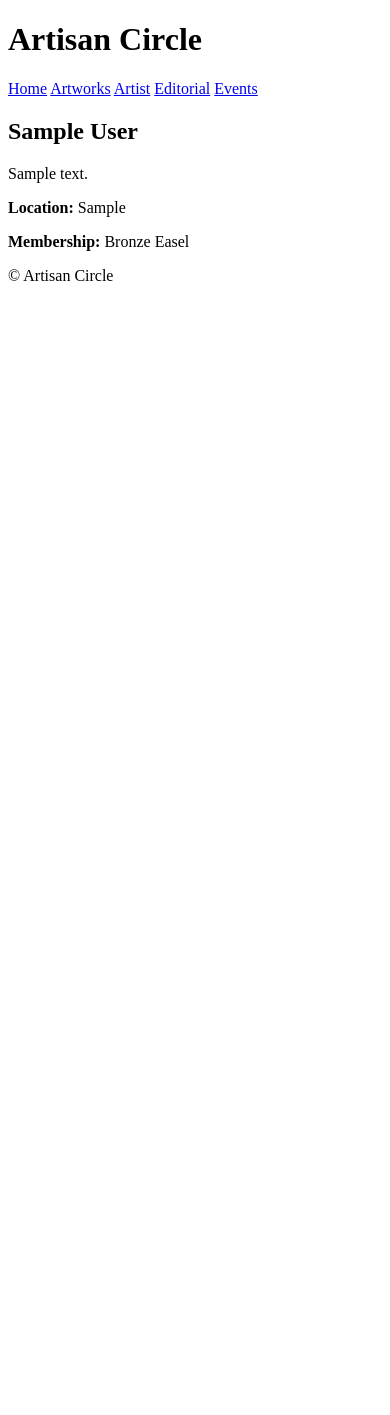
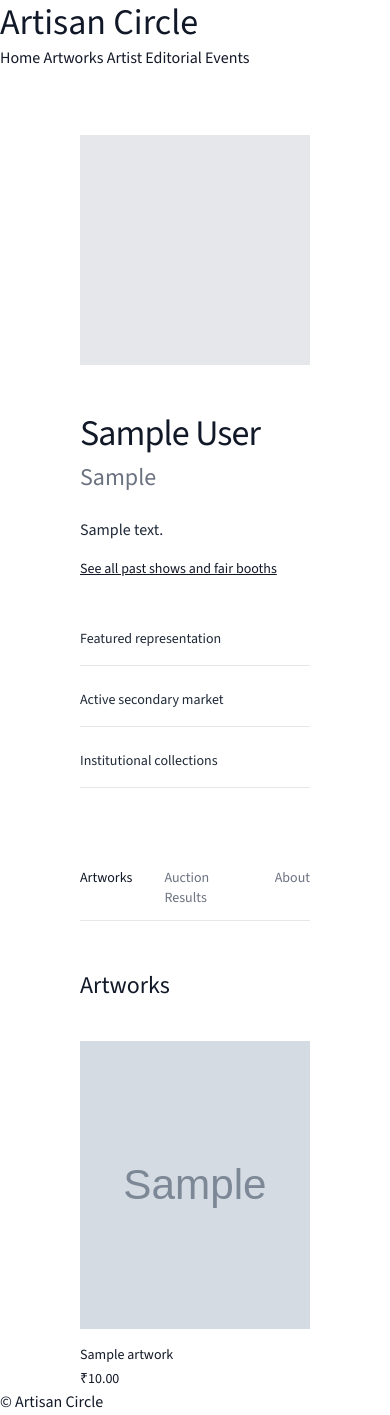
Before and after one commit to Swayam0604/The-Artisan-Circle, a Django app: a page that uses frontend/templates/base.html in a window 390 px wide. Before the commit the page ends 281 px from the top, so only its background shows below. Run offline with Django 5.2, Linux system fonts and the light colour scheme; tables that the repository leaves empty hold one stand-in row (values such as "Sample post"); grey boxes marked "Sample" are stand-in pictures; some libraries are stand-ins or nearby versions.

Commit message:
Day 4: Artist page layout foundation (Artsy-style)

```diff
--- /dev/null
+++ b/frontend/static/css/artwork.css
@@ -0,0 +1,12 @@
+.artwork-main-image {
+  max-width: 720px;
+  margin: 40px auto;
+}
+
+.artwork-main-image img {
+  width: 100%;
+  height: auto;
+  display: block;
+  border: 1px solid #e5e5e5;
+  background: #f6f6f6;
+}
--- a/frontend/templates/artist/profile.html
+++ b/frontend/templates/artist/profile.html
@@ -1,12 +1,128 @@
 {% extends "base.html" %}
+{% load static %}
 
 {% block title %}
-{{ artist.first_name }} {{ artist.last_name }} ·  Artisan Circle
+{{ artist.first_name }} {{ artist.last_name }} · Artisan Circle
 {% endblock %}
 
 {% block content %}
-<h2>{{ artist.first_name }} {{ artist.last_name }}</h2>
-<p>{{ artist.bio }}</p>
-<p><strong>Location:</strong> {{ artist.location }}</p>
-<p><strong>Membership:</strong> {{ artist.get_membership_plan_display }}</p>
+
+<!-- PAGE CONTAINER -->
+<section class="max-w-[1400px] mx-auto px-10">
+
+  <!-- TOP: Artist Header -->
+  <div class="grid grid-cols-1 lg:grid-cols-12 gap-12 mt-16">
+
+    <!-- LEFT: Artist Image -->
+    <div class="lg:col-span-4">
+      {% if artist.profile_image %}
+        <img
+          src="{{ artist.profile_image.url }}"
+          alt="{{ artist.first_name }} {{ artist.last_name }}"
+          class="w-full aspect-square object-cover bg-gray-100"
+        >
+      {% else %}
+        <div class="w-full aspect-square bg-gray-200"></div>
+      {% endif %}
+    </div>
+
+    <!-- CENTER: Artist Info -->
+    <div class="lg:col-span-5">
+      <h1 class="text-4xl font-light tracking-tight">
+        {{ artist.first_name }} {{ artist.last_name }}
+      </h1>
+
+      <p class="mt-2 text-2xl text-gray-500">
+        {{ artist.location }}{% if artist.birth_year %}, {{ artist.birth_year }}{% endif %}
+      </p>
+
+      <p class="mt-6 max-w-xl text-base leading-relaxed text-gray-800">
+        {{ artist.bio }}
+      </p>
+
+      <a href="#" class="inline-block mt-4 text-sm underline">
+        See all past shows and fair booths
+      </a>
+    </div>
+
+    <!-- RIGHT: Credibility Panels -->
+    <aside class="lg:col-span-3 text-sm text-gray-800 space-y-6">
+
+      <div class="border-b pb-4">
+        <p class="font-medium">Featured representation</p>
+      </div>
+
+      <div class="border-b pb-4">
+        <p class="font-medium">Active secondary market</p>
+      </div>
+
+      <div class="border-b pb-4">
+        <p class="font-medium">Institutional collections</p>
+      </div>
+
+    </aside>
+
+  </div>
+
+  <!-- TABS (static for now) -->
+  <div class="flex gap-8 mt-20 border-b pb-3 text-sm">
+    <span class="font-medium">Artworks</span>
+    <span class="text-gray-500">Auction Results</span>
+    <span class="text-gray-500">About</span>
+  </div>
+
+  <!-- ARTWORKS GRID -->
+  <section class="mt-12">
+
+    <h2 class="text-2xl font-medium mb-10">
+      Artworks
+    </h2>
+
+    <div class="grid grid-cols-1 sm:grid-cols-2 lg:grid-cols-4 gap-x-10 gap-y-20">
+
+      {% for artwork in artworks %}
+        <div>
+
+          <a href="{% url 'artworks:artwork-detail' artwork.slug %}">
+
+            {% with artwork.images.all|dictsort:"order"|first as img %}
+              {% if img %}
+                <img
+                  src="{{ img.images.url }}"
+                  alt="{{ artwork.title }}"
+                  class="w-full aspect-[4/5] object-cover bg-gray-100"
+                >
+              {% else %}
+                <img
+                  src="{% static 'images/placeholder-artwork.jpg' %}"
+                  class="w-full aspect-[4/5] object-cover bg-gray-100"
+                >
+              {% endif %}
+            {% endwith %}
+
+            <h3 class="mt-4 text-sm">
+              {{ artwork.title }}
+            </h3>
+
+            {% if artwork.is_for_sale and artwork.price %}
+              <p class="mt-1 text-sm font-medium">
+                ₹{{ artwork.price }}
+              </p>
+            {% else %}
+              <p class="mt-1 text-sm text-gray-500">
+                Not for sale
+              </p>
+            {% endif %}
+
+          </a>
+
+        </div>
+      {% endfor %}
+
+    </div>
+
+  </section>
+
+</section>
+
 {% endblock %}
--- a/frontend/templates/base.html
+++ b/frontend/templates/base.html
@@ -1,13 +1,37 @@
+{% load static %}
 <!DOCTYPE html>
 <html lang="en">
 <head>
     <meta charset="UTF-8">
     <meta name="viewport" content="width=device-width, initial-scale=1.0">
+    <link rel="stylesheet" href="{% static 'css/artwork.css' %}">
+    <!-- Tailwind CSS CDN (Day 4 foundation) -->
+<script src="https://cdn.tailwindcss.com"></script>
+
+<script>
+  tailwind.config = {
+    theme: {
+  extend: {
+    fontFamily: {
+      sans: ['"Source Sans 3"', 'Helvetica Neue', 'Helvetica', 'Arial', 'sans-serif'],
+    },
+  },
+},
+  }
+</script>
+
+<!-- Google Fonts -->
+<link rel="preconnect" href="https://fonts.googleapis.com">
+<link rel="preconnect" href="https://fonts.gstatic.com" crossorigin>
+
+<link href="https://fonts.googleapis.com/css2?family=Source+Sans+3:wght@300;400;500;600;700&display=swap" rel="stylesheet">
+
     <title>{% block title %}Artisan Circle{% endblock %}</title>
 </head>
-<body>
+<body class="font-sans text-base text-gray-900 leading-relaxed">
     <header>
-        <h1>Artisan Circle</h1>
+        <h1 class="font-sans text-4xl md:text-5xl leading-tight">
+Artisan Circle</h1>
         <nav>
             <a href="/">Home</a>
             <a href="/">Artworks</a>
@@ -17,9 +41,10 @@
         </nav>
     </header>
 
-    <main>
-        {% block content %}{% endblock %}
-    </main>
+    <main class="mx-auto max-w-[1440px] px-10">
+  {% block content %}{% endblock %}
+</main>
+
 
     <footer>
         <p>© Artisan Circle</p>
--- a/requirements.txt
+++ b/requirements.txt
@@ -4,3 +4,4 @@ psycopg2-binary==2.9.11
 python-dotenv==1.2.1
 sqlparse==0.5.5
 tzdata==2025.3
+Pillow
```
Also changed, not shown: frontend/templates/artworks/artwork_detail.html (added, +72 -0 lines), 1 other file.
